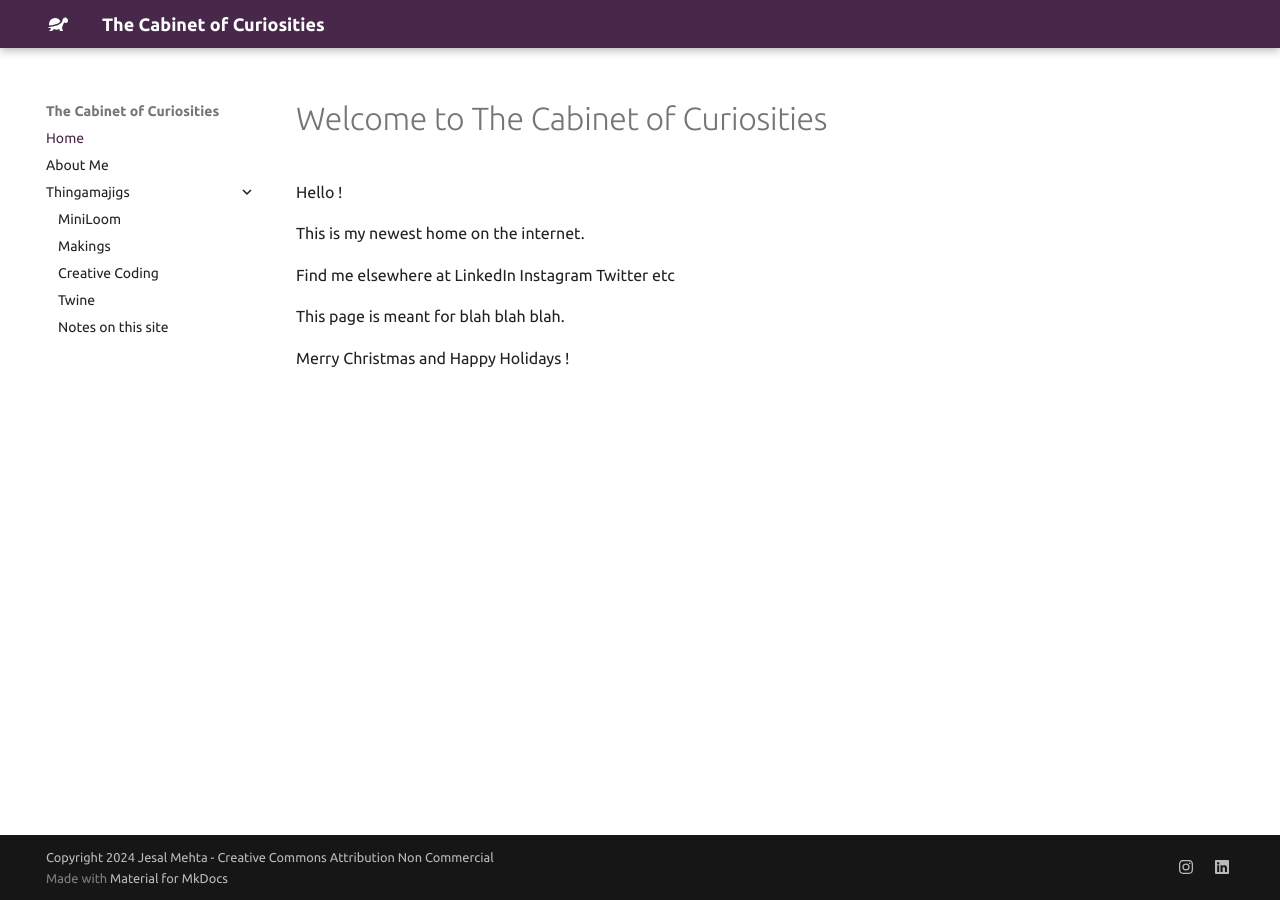
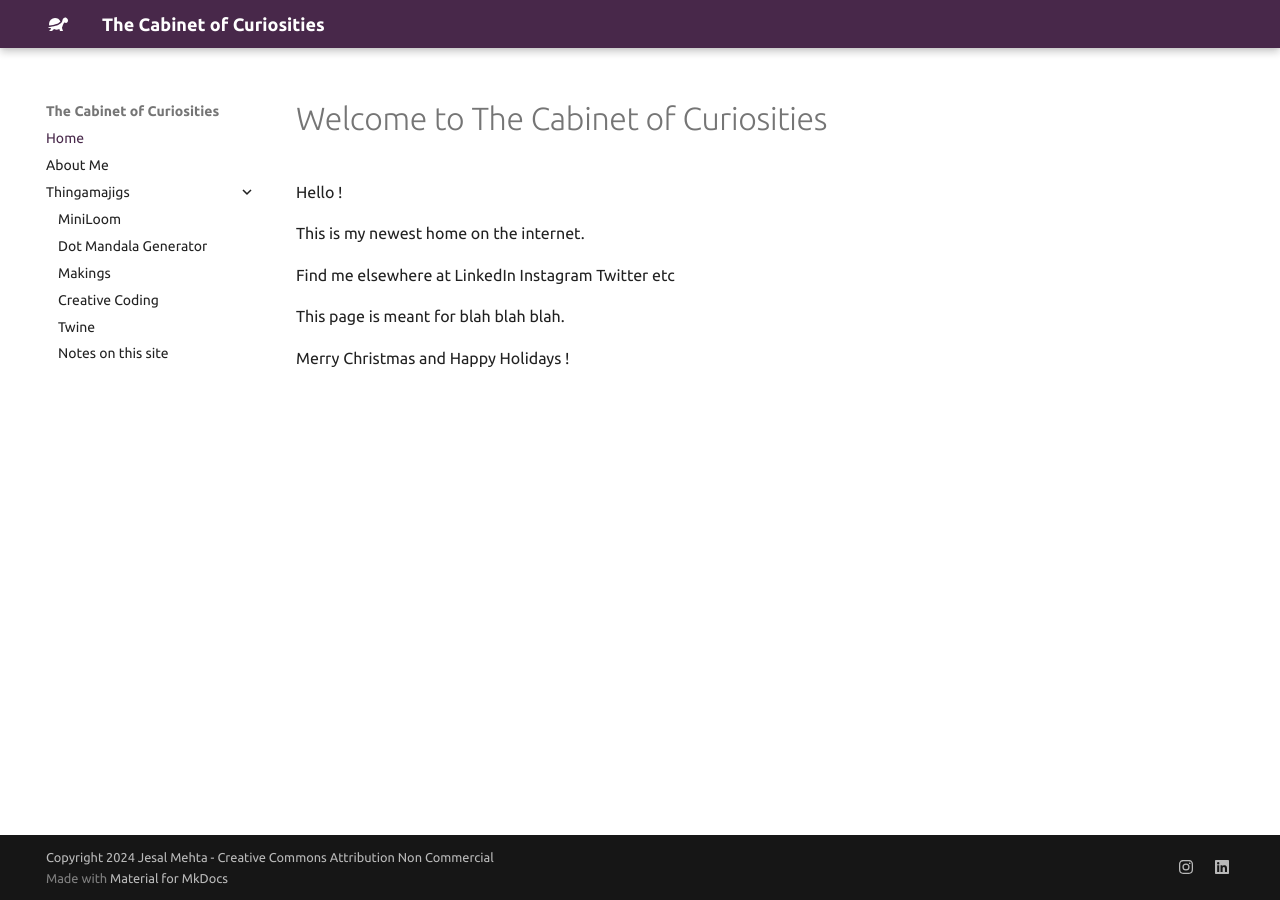
Before and after one commit to jesmehta/CabinetOfCuriosities, an MkDocs documentation site: the page built from docs/index.md, in a window 1280 px wide. Built offline with MkDocs 1.6.1 and Material for MkDocs 9.7.7, drawn with Linux system fonts in a browser that asks for light colours; some of the changed lines change nothing that is shown.

Commit message:
adding  dotMandala page

```diff
--- a/mkdocs.yml
+++ b/mkdocs.yml
@@ -8,6 +8,7 @@ nav:
   - About Me: about.md
   - Thingamajigs :
     - MiniLoom : mini_loom.md
+    - Dot Mandala Generator : dotMandalaTool.md
     - Makings : makings.md
     - Creative Coding : creative_code.md
     - Twine : emergent_twine.md
@@ -58,3 +59,6 @@ plugins:
 
 extra_css:
   - stylesheets/extra.css
+
+extra_javascript:
+  - js/extra.js
```
